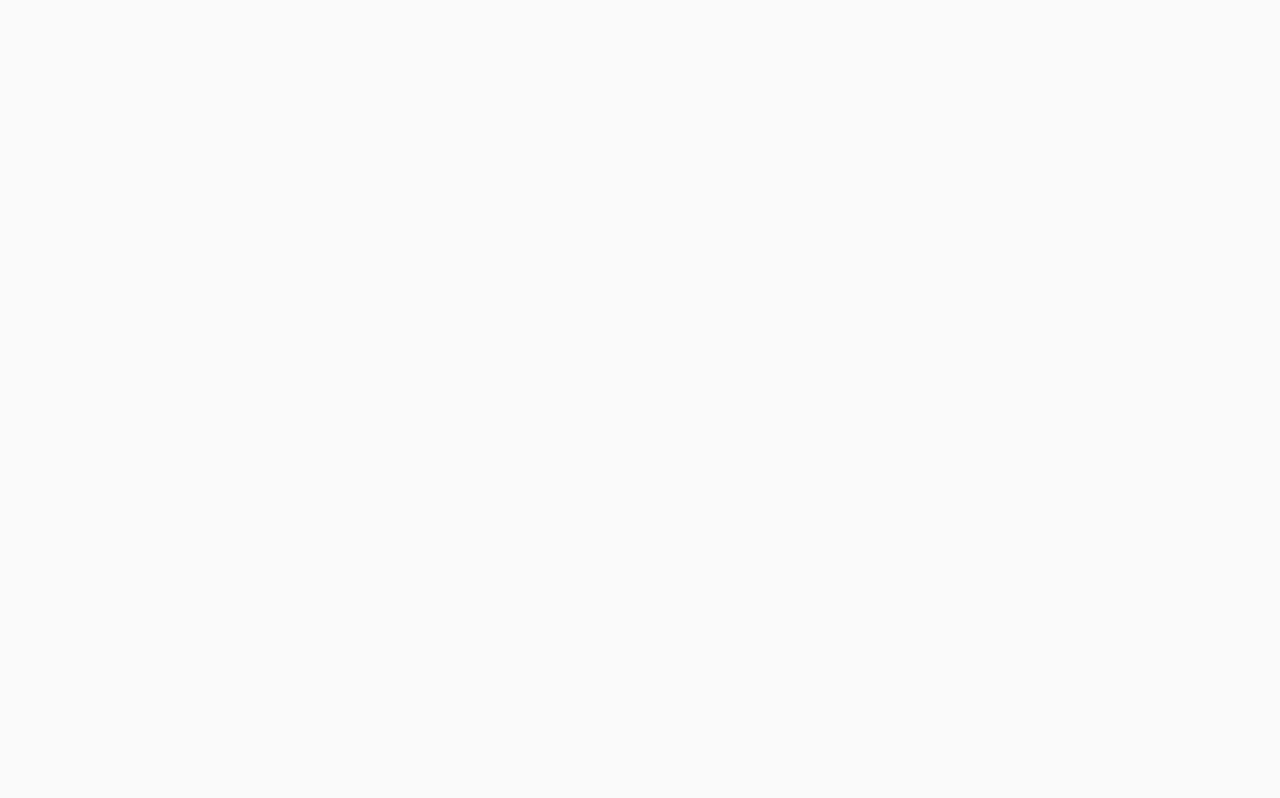
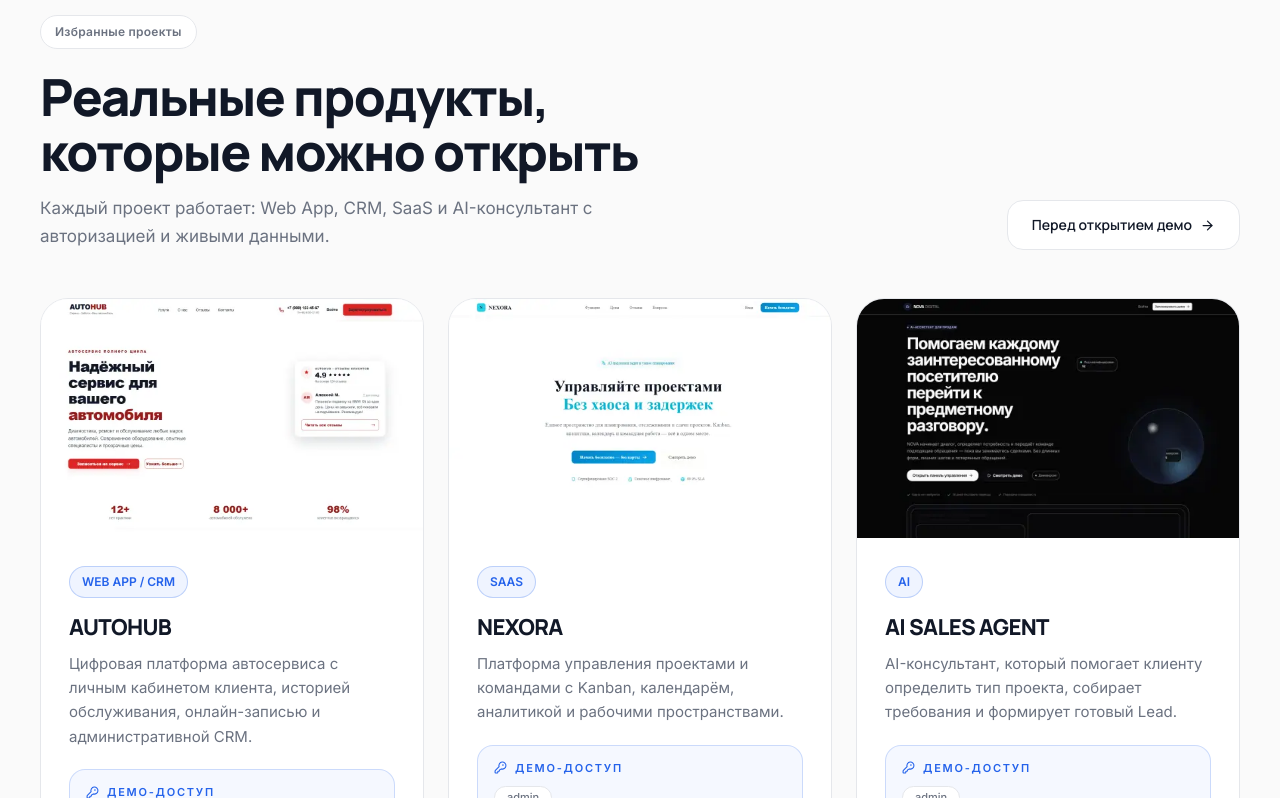
Before and after one commit to ilya33836-cpu/ilya33836-cpu.github.io, a React (Vite) app: page / in a window 1280 px wide. Shown: the part 2716-3514 px from the top of the page. Built offline with nearby package versions, Linux system fonts and the light colour scheme; no server answers.

Commit message:
Убран content-visibility: секция проектов снова отдаёт реальную высоту

```diff
--- a/src/index.css
+++ b/src/index.css
@@ -253,17 +253,11 @@
   }
 }
 
-/* Секции ниже первого экрана не отрисовываются, пока не приблизились
-   к зоне видимости: заметно быстрее первый экран и прокрутка. */
-#projects,
-#ai-agent,
-#why,
-#process,
-#faq,
-#contact {
-  content-visibility: auto;
-  contain-intrinsic-size: auto 900px;
-}
+/* Секции ниже первого экрана раньше скрывались через content-visibility,
+   но это ломало геометрию страницы: секция занимала в разметке условные 900px
+   вместо реальных ~5000px, из-за чего ленивые картинки не доходили до зоны
+   загрузки, а страница дёргалась при прокрутке. Выигрыш мал, вреда много —
+   директива убрана в пользу честной отрисовки. */
 
 /* Появление блоков на CSS: не тянем framer-motion в первый экран. */
 @keyframes rise-in {
```
